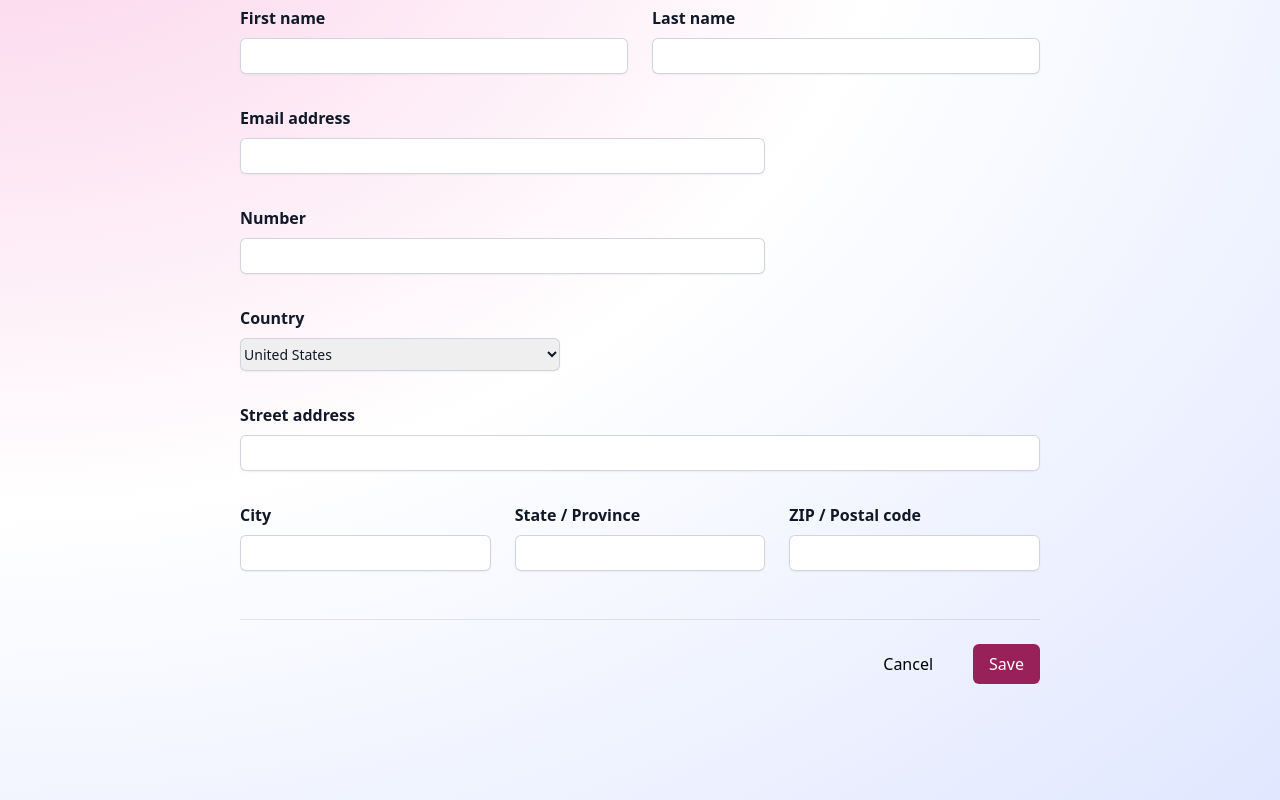
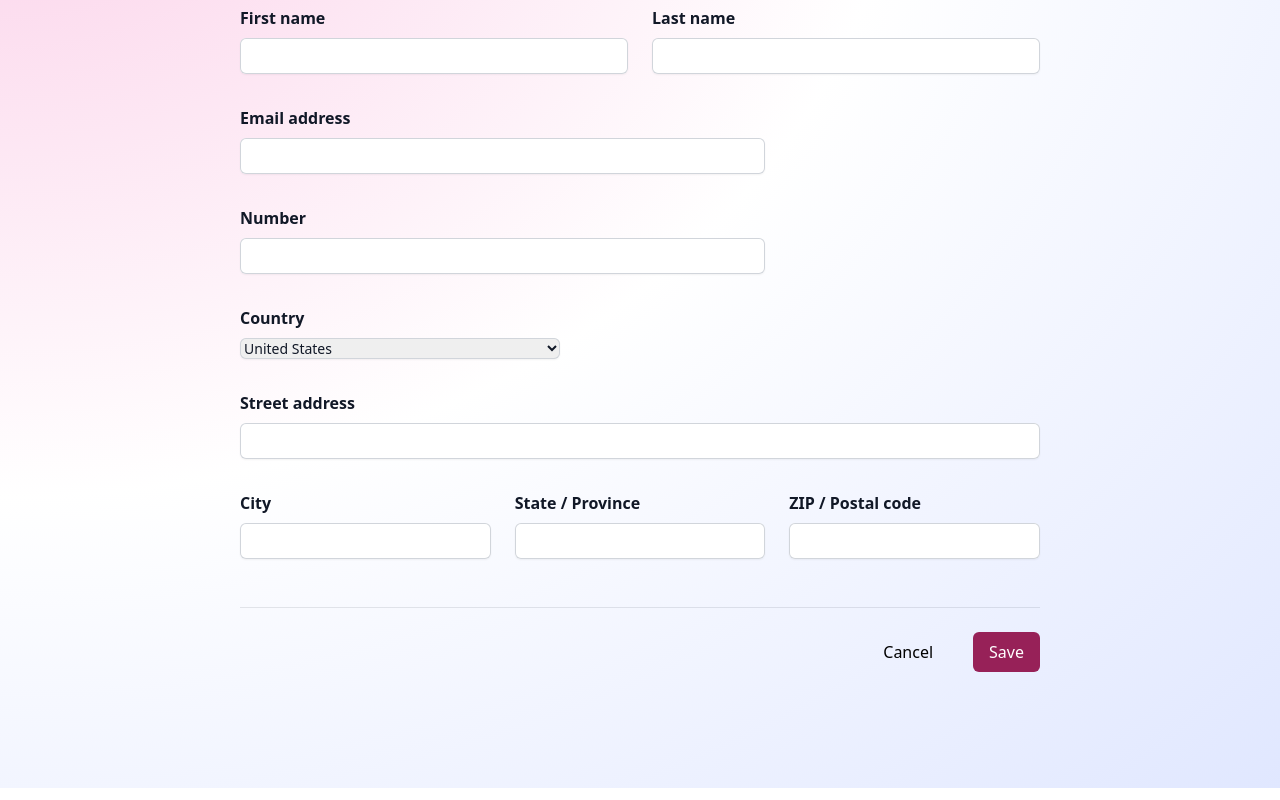
Before and after one commit to Alekususenpai/explorista, a React (Vite) app: page /login in a window 1280 px wide. Shown: the part 1197-1997 px from the top of the page. Built offline with nearby package versions, Linux system fonts and the light colour scheme.

Commit message:
Padding change

```diff
--- a/src/pages/Profile.jsx
+++ b/src/pages/Profile.jsx
@@ -212,7 +212,7 @@ const Profile = () => {
                     id="country"
                     name="country"
                     autoComplete="country-name"
-                    className="block w-full rounded-md border-0 py-1.5 text-gray-900 shadow-sm ring-1 ring-inset ring-gray-300 focus:ring-2 focus:ring-inset focus:ring-primary sm:max-w-xs sm:text-sm sm:leading-6"
+                    className="block w-full rounded-md border-0 py-1.4 text-gray-900 shadow-sm ring-1 ring-inset ring-gray-300 focus:ring-2 focus:ring-inset focus:ring-primary sm:max-w-xs sm:text-sm sm:leading-6"
                   >
                     <option>United States</option>
                     <option>Canada</option>
```
